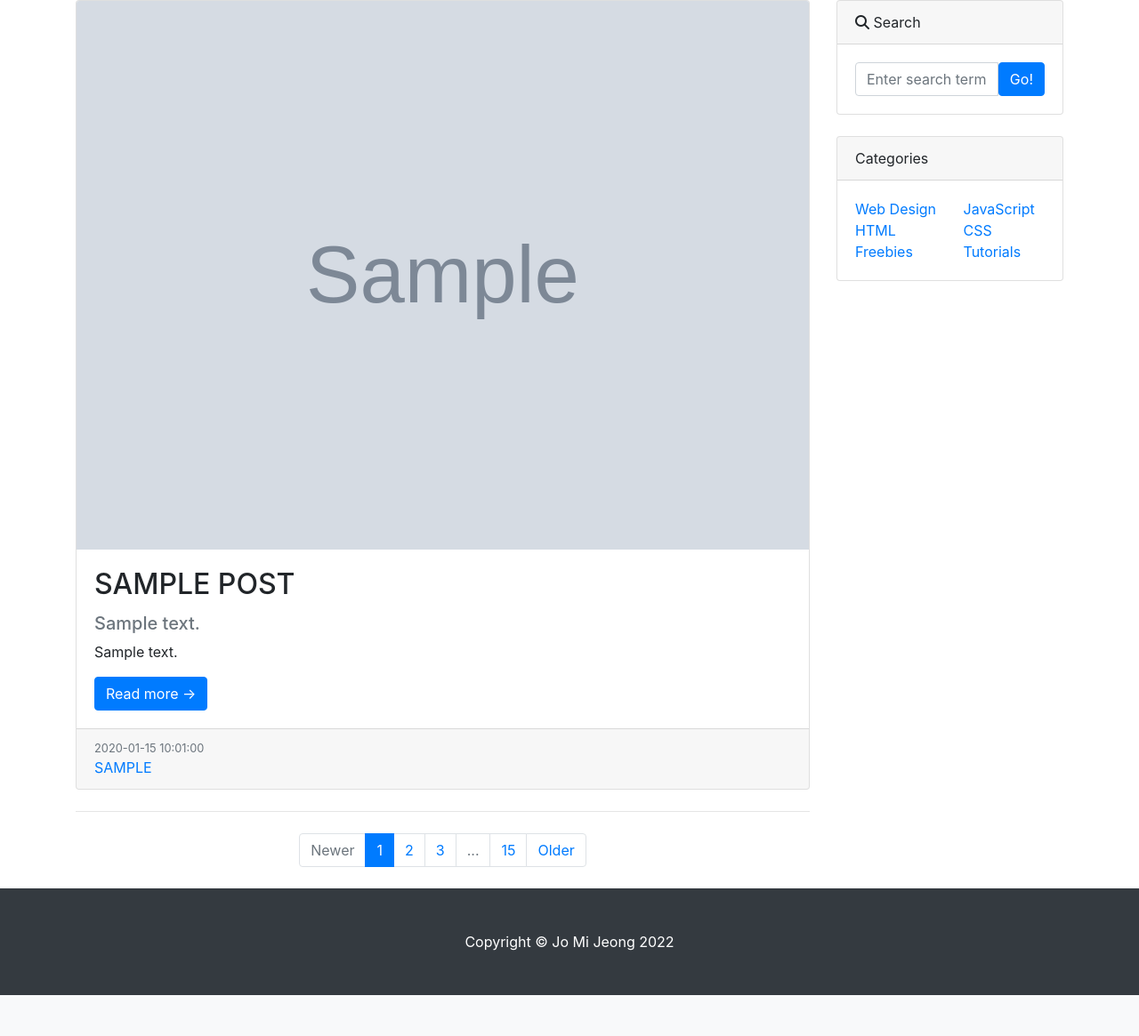
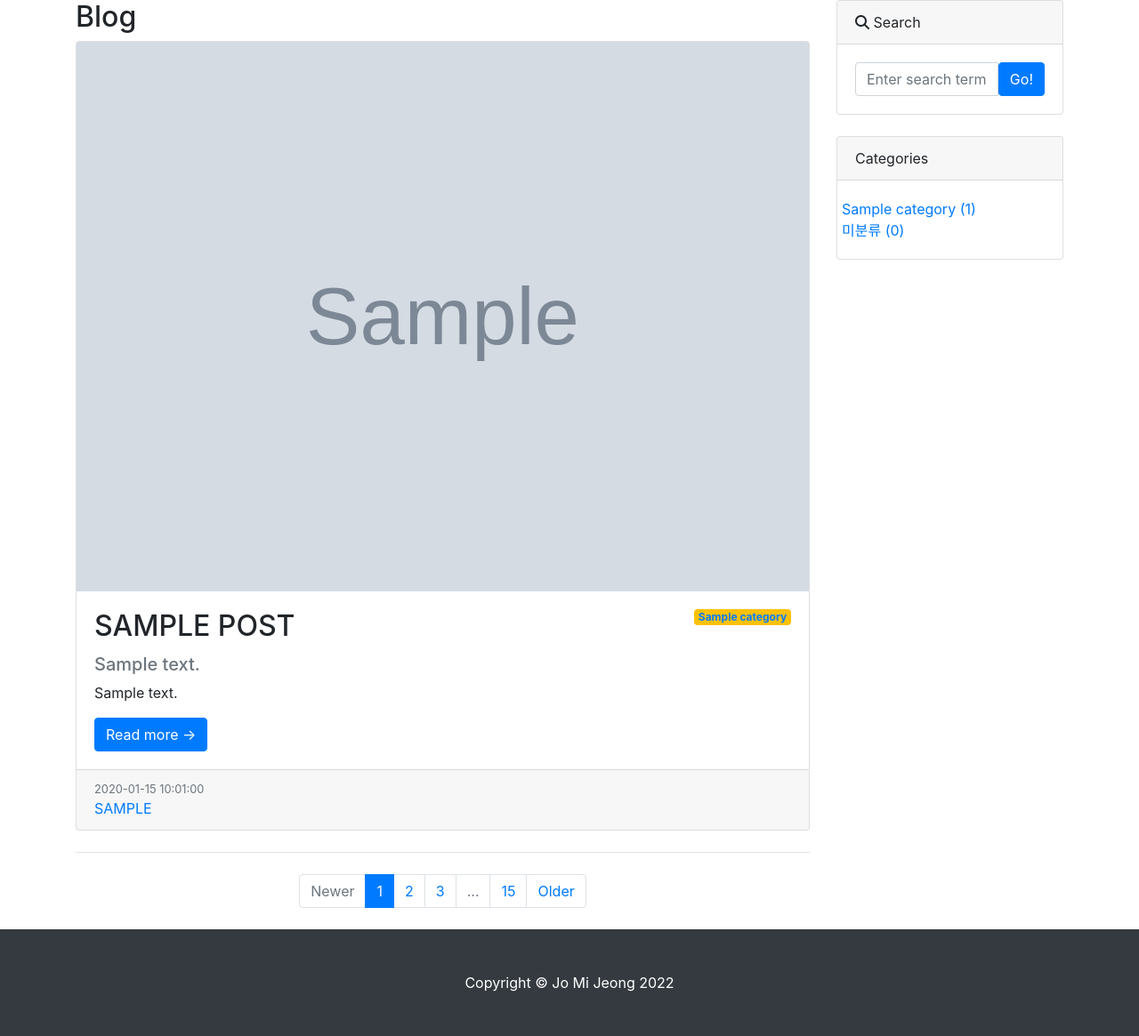
Before and after one commit to devamateur/django-programming, a Django app: page /blog/ in a window 1280 px wide. Shown: the part 56-1221 px from the top of the page at 89% size. Before the commit the page ends 1175 px from the top, so only its background shows below. Run offline with Django 4.2, Linux system fonts and the light colour scheme; tables that the repository leaves empty hold one stand-in row (values such as "Sample post"); grey boxes marked "Sample" are stand-in pictures; some libraries are stand-ins or nearby versions.

Commit message:
다대일 관계 foreign key로 구현

```diff
--- a/blog/models.py
+++ b/blog/models.py
@@ -3,6 +3,18 @@ from django.contrib.auth.models import User
 from django.db import models
 
 # Create your models here.
+class Category(models.Model):
+    name = models.CharField(max_length=50, unique=True)   # 카테고리는 unique해야 함
+    slug = models.SlugField(max_length=200, unique=True, allow_unicode=True)
+
+    def __str__(self):  # 객체에 대한 문자열 리턴
+        return self.name
+
+    def get_absolute_url(self):
+        return f'/blog/category/{self.slug}/'
+
+    class Meta:   # verbose_name_plural은 예약어
+        verbose_name_plural = 'Categories'   # admin페이지의 Categorys대신 들어감
 class Post(models.Model):
     title = models.CharField(max_length=30)      # 제목은 문자열 30
     hook_text = models.CharField(max_length=100, blank=True)   # 미리보기 텍스트
@@ -21,6 +33,10 @@ class Post(models.Model):
     # author는 나중에
     author = models.ForeignKey(User, null=True, on_delete=models.SET_NULL)
 
+    # ForeignKey: 다대일 관계 표현
+    category = models.ForeignKey(Category, null=True, blank=True, on_delete=models.SET_NULL)
+
+
     # pk는 자동으로 만들어짐
     def __str__(self):
         return f'[{self.pk}]{self.title}::{self.author} : {self.created_at}'
--- a/blog/templates/blog/navbar.html
+++ b/blog/templates/blog/navbar.html
@@ -7,7 +7,7 @@
             <div class="collapse navbar-collapse" id="navbarNavDropdown">
                 <ul class="navbar-nav">
                     <li class="nav-item active">
-                        <a class="nav-link" href="/">Home <span class="sr-only">(current)</span></a>
+                        <a class="nav-link" href="/">Home</a>
                     </li>
                     <li class="nav-item">
                         <a class="nav-link" href="/blog/">Blog</a>
--- a/blog/templates/blog/post_list.html
+++ b/blog/templates/blog/post_list.html
@@ -1,21 +1,39 @@
 {% extends 'blog/base.html' %}
 
 {% block main_area %}
+                <h2>Blog
+                    {% if category %}
+                    : <span class="badge badge-warning">{{category}}</span>
+                    {% endif %}
+                </h2>
                 <!-- Featured blog post-->
                 {% if post_list.exists %}
                     {% for p in post_list %}  <!-- 템플릿 문법 -->
-                    <div class="card mb-4">
+                    <div class="card mb-4" id="post-{{p.pk}}">
                         {% if p.head_image %}  <!-- 이미지가 있으면 -->
                         <a href="{{p.get_absolute_url}}"><img class="card-img-top" src="{{p.head_image.url}}" alt="{{p}}의 head_image" /></a>
                         {% else %}   <!-- 이미지가 없으면 랜덤 이미지 출력 -->
                         <a href="{{p.get_absolute_url}}"><img class="card-img-top" src="https://picsum.photos/seed/{{p.pk}}/800/200" alt="random image" /></a>
                         {% endif %}
                         <div class="card-body">
+                            {% if p.category %}
+                                <span class="badge badge-warning float-right">
+                                    <a href="{{p.category.get_absolute_url}}">
+                                        {{p.category}}
+                                    </a>
+                                </span>
+                            {% else %}
+                                <span class="badge badge-warning float-right">
+                                    <a href="/blog/category/no_category/">
+                                        미분류
+                                    </a>
+                                </span>
+                            {% endif %}
                             <h2 class="card-title">{{p.title | upper}}</h2>  <!-- 템플릿 필터: upper 영어의 경우 대문자로-->
                             {% if p.hook_text %}
                             <h5 class="text-muted"> {{p.hook_text}} </h5>
                             {% endif %}
-                            <p class="card-text">{{p.content | truncatechars:100}}</p>   <!-- 미리보기 100글자 -->
+                            <p class="card-text">{{p.content | truncatechars:100}}</p>   <!-- 미리보기 100문자 -->
                             <a class="btn btn-primary" href="{{p.get_absolute_url}}">Read more →</a>
                         </div>
                         <div class="card-footer">
--- a/blog/templates/blog/sidebar.html
+++ b/blog/templates/blog/sidebar.html
@@ -9,24 +9,18 @@
                     </div>
                 </div>
                 <!-- Categories widget-->
-                <div class="card mb-4">
+                <div class="card mb-4" id="category_card">
                     <div class="card-header">Categories</div>
                     <div class="card-body">
                         <div class="row">
-                            <div class="col-sm-6">
-                                <ul class="list-unstyled mb-0">
-                                    <li><a href="#!">Web Design</a></li>
-                                    <li><a href="#!">HTML</a></li>
-                                    <li><a href="#!">Freebies</a></li>
-                                </ul>
-                            </div>
-                            <div class="col-sm-6">
-                                <ul class="list-unstyled mb-0">
-                                    <li><a href="#!">JavaScript</a></li>
-                                    <li><a href="#!">CSS</a></li>
-                                    <li><a href="#!">Tutorials</a></li>
-                                </ul>
-                            </div>
+
+                            <ul class="list-unstyled mb-0">
+                                {% for c in categories %}   <!-- views에서 넘겨준 카테고리 -->
+                                <li><a href="{{c.get_absolute_url}}">{{c}} ({{c.post_set.count}})</a></li>
+                                {% endfor %}
+                                <li><a href="/blog/category/no_category/">미분류 ({{no_category_post_count}})</a></li>
+                            </ul>
+
                         </div>
                     </div>
                 </div>
--- a/blog/urls.py
+++ b/blog/urls.py
@@ -6,7 +6,7 @@ urlpatterns = [   # IP주소/blog/
     ### CBV(Class Based View)  이용
     path('', views.PostList.as_view()),
     path('<int:pk>/', views.PostDetail.as_view()),
-
+    path('category/<str:slug>/', views.category_page)
     ### FBV(Function Based View) 이용
     #path('', views.index),    # IP주소/blog/
     #path('<int:pk>/', views.single_post_page)  # int형의 pk가 url로 들어온다..
--- a/blog/views.py
+++ b/blog/views.py
@@ -3,17 +3,49 @@ from django.shortcuts import render
 # Create your views here.
 from django.views.generic import ListView, DetailView
 
-from .models import Post
+from .models import Post, Category
 
 class PostList(ListView):
     model = Post
     ordering = '-pk'   # pk로 내림차순으로 정렬(최신순)
+
+    # PostList에서 사용할 데이터를 넘겨줌(여기서는 카테고리)
+    def get_context_data(self, *, object_list=None, **kwargs):
+        context = super(PostList, self).get_context_data()
+        context['categories'] = Category.objects.all()
+        context['no_category_post_count'] = Post.objects.filter(category=None).count
+
+        return context
+
     # 템플릿은 모델명_list.html이 자동으로 불려짐 -> post_list.html
     # 전달되는 매개변수(FBV render() 세 번째 매개변수): 모델명_list -> post_list
 class PostDetail(DetailView):
     model = Post
+
+    def get_context_data(self, **kwargs):
+        context = super(PostDetail, self).get_context_data()
+        context['categories'] = Category.objects.all()
+        context['no_category_post_count'] = Post.objects.filter(category=None).count
+
+        return context
     # 템플릿 -> post_detail.html이 자동으로 불려짐
     # 전달되는 매개변수: 모델명 -> post
+
+def category_page(request, slug):
+    if slug == 'no_category':
+        category = '미분류'
+        post_list = Post.objects.filter(category=None)
+    else:
+        # 특정 slug를 갖는 카테고리
+        category = Category.objects.get(slug=slug)
+        post_list = Post.objects.filter(category=category)
+
+    return render(request, 'blog/post_list.html', {
+        'category': category,
+        'post_list': post_list,
+        'categories': Category.objects.all(),
+        'no_category_post_count': Post.objects.filter(category=None).count
+    })
 """ FBV """
 #def index(request):
 #    posts = Post.objects.all().order_by('-pk')     # 모든 post를 가져옴, pk기준으로 최신순으로 정렬(내림차순)
```
Also changed, not shown: blog/admin.py (+6 -1 lines), blog/templates/blog/post_detail.html (+5 -2 lines), blog/tests.py (+64 -24 lines).
